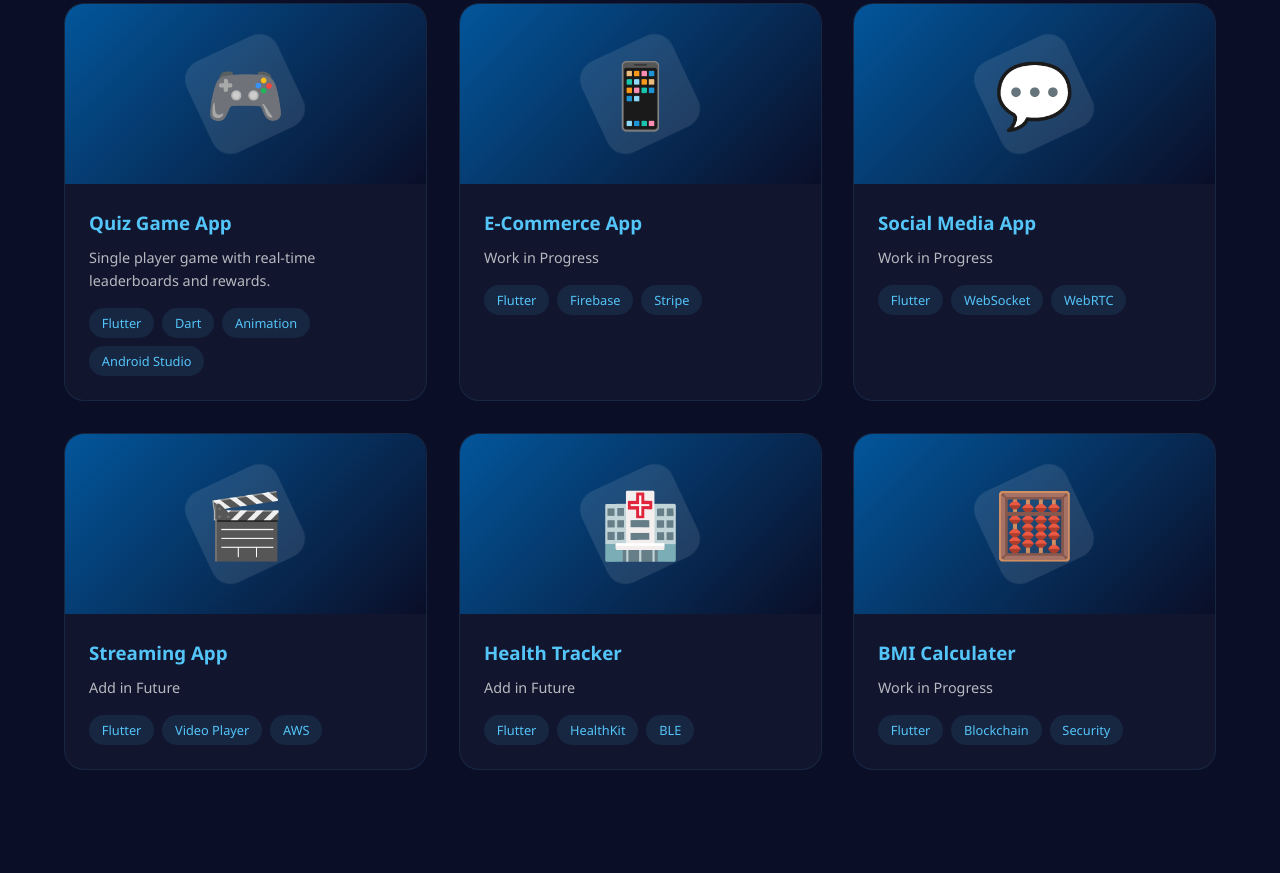
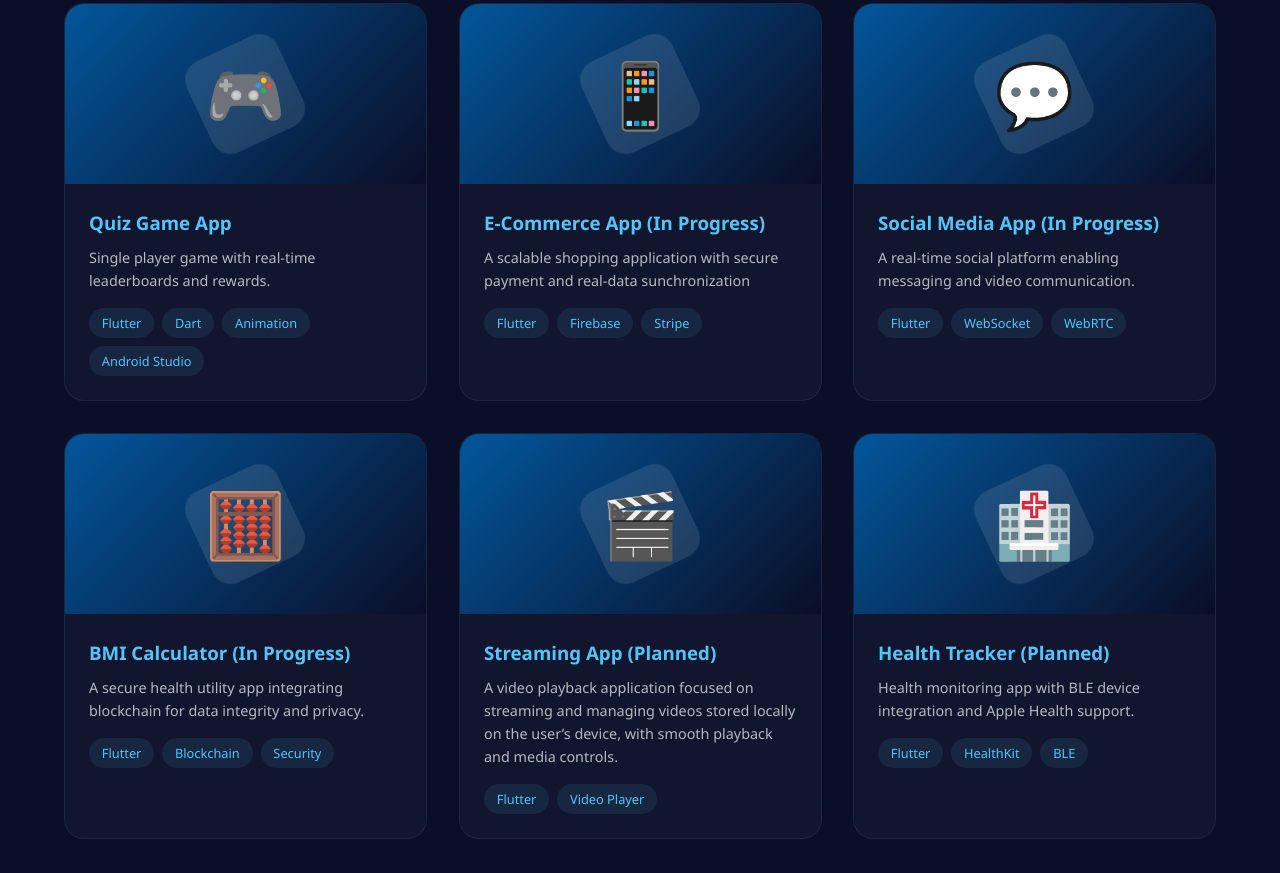
Before and after one commit to deepanshushah2002/Portfolio, a plain HTML site: page index.html in a window 1280 px wide. Shown: the part 3587-4460 px from the top of the page. Drawn offline with nearby package versions, Linux system fonts and the light colour scheme.

Commit message:
Update Portfolio

```diff
--- a/index.html
+++ b/index.html
@@ -1335,8 +1335,8 @@
             <div class="project-card">
                 <div class="project-preview">📱</div>
                 <div class="project-info">
-                    <h3>E-Commerce App</h3>
-                    <p>Work in Progress</p>
+                    <h3>E-Commerce App (In Progress)</h3>
+                    <p>A scalable shopping application with secure payment and real-data sunchronization</p>
                     <div class="project-tags">
                         <span>Flutter</span>
                         <span>Firebase</span>
@@ -1347,8 +1347,8 @@
             <div class="project-card">
                 <div class="project-preview">💬</div>
                 <div class="project-info">
-                    <h3>Social Media App</h3>
-                    <p>Work in Progress</p>
+                    <h3>Social Media App (In Progress)</h3>
+                    <p>A real-time social platform enabling messaging and video communication.</p>
                     <div class="project-tags">
                         <span>Flutter</span>
                         <span>WebSocket</span>
@@ -1357,38 +1357,37 @@
                 </div>
             </div>
             <div class="project-card">
+                <div class="project-preview">🧮</div>
+                <div class="project-info">
+                    <h3>BMI Calculator (In Progress)</h3>
+                    <p>A secure health utility app integrating blockchain for data integrity and privacy.</p>
+                    <div class="project-tags">
+                        <span>Flutter</span>
+                        <span>Blockchain</span>
+                        <span>Security</span>
+                    </div>
+                </div>
+            </div>
+            <div class="project-card">
                 <div class="project-preview">🎬</div>
                 <div class="project-info">
-                    <h3>Streaming App</h3>
-                    <p>Add in Future</p>
+                    <h3>Streaming App (Planned)</h3>
+                    <p>A video playback application focused on streaming and managing videos stored locally on the user’s device, with smooth playback and media controls.</p>
                     <div class="project-tags">
                         <span>Flutter</span>
                         <span>Video Player</span>
-                        <span>AWS</span>
                     </div>
                 </div>
             </div>
             <div class="project-card">
                 <div class="project-preview">🏥</div>
                 <div class="project-info">
-                    <h3>Health Tracker</h3>
-                    <p>Add in Future</p>
+                    <h3>Health Tracker (Planned)</h3>
+                    <p>Health monitoring app with BLE device integration and Apple Health support.</p>
                     <div class="project-tags">
                         <span>Flutter</span>
                         <span>HealthKit</span>
                         <span>BLE</span>
-                    </div>
-                </div>
-            </div>
-            <div class="project-card">
-                <div class="project-preview">🧮</div>
-                <div class="project-info">
-                    <h3>BMI Calculater</h3>
-                    <p>Work in Progress</p>
-                    <div class="project-tags">
-                        <span>Flutter</span>
-                        <span>Blockchain</span>
-                        <span>Security</span>
                     </div>
                 </div>
             </div>
```
